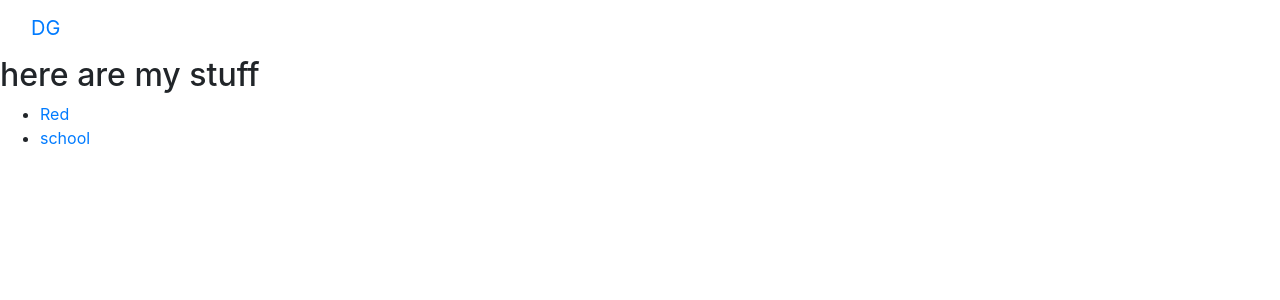
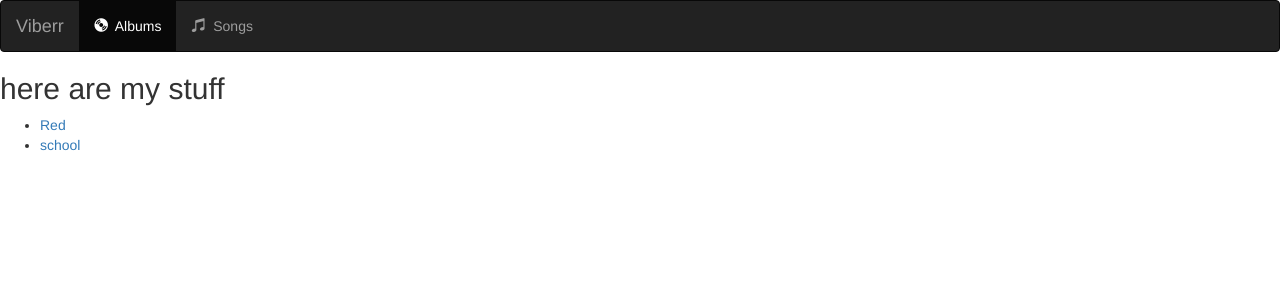
Before and after one commit to darylgqy/Django-Intro, a Django app: page /music/ in a window 1280 px wide. Shown: the top 300 px of the page. Run offline with Django 3.2, Linux system fonts and the light colour scheme; data comes from the database, SQL or seed files in the repository; some libraries are stand-ins or nearby versions.

Commit message:
Navigation menu 26

```diff
--- a/music/templates/music/index.html
+++ b/music/templates/music/index.html
@@ -1,13 +1,37 @@
 <!-- Loads the path to your static files -->
 {% load staticfiles %}
-<link rel="stylesheet" href="https://stackpath.bootstrapcdn.com/bootstrap/4.1.3/css/bootstrap.min.css"
+<link rel="stylesheet" href="https://maxcdn.bootstrapcdn.com/bootstrap/3.3.7/css/bootstrap.min.css"
 <link rel="stylesheet" type="text/css" href="{% static 'music/style.css' %}" />
+<link href="https://fonts.googleapis.com/css?family=Lobster" rel="stylesheet">
+<script src="https://ajax.googleapis.com/ajax/libs/jquery/1.12.4/jquery.min.js"></script>
+<script src="https://maxcdn.bootstrapcdn.com/bootstrap/3.3.7/js/bootstrap.min.js" integrity="sha384-Tc5IQib027qvyjSMfHjOMaLkfuWVxZxUPnCJA7l2mCWNIpG9mGCD8wGNIcPD7Txa" crossorigin="anonymous"></script>
 
-<nav class="navbar navbar-default">
+<nav class="navbar navbar-inverse">
      <div class="container-fluid">
-         <!--Logo-->
+         <!--Header-->
          <div class="navbar-header">
-             <a class="navbar-brand" href="{% url 'music:index' %}">DG</a>
+             <a class="navbar-brand" href="{% url 'music:index' %}">Viberr</a>
+             <button type="button" class="navbar-toggle" data-toggle="collapse" data-target=".navbar-collapse">
+                     <span class="icon-bar"></span>
+                     <span class="icon-bar"></span>
+                     <span class="icon-bar"></span>
+             </button>
+         </div>
+
+         <!--Items-->
+         <div class="collapse navbar-collapse">
+            <ul class="nav navbar-nav">
+                <li class="active">
+                    <a href="{% url 'music:index' %}">
+                        <span class="glyphicon glyphicon-cd" aria-hidden="true"></span>&nbsp; Albums
+                    </a>
+                </li>
+                <li class="">
+                    <a href="#">
+                        <span class="glyphicon glyphicon-music" aria-hidden="true"></span>&nbsp; Songs
+                    </a>
+                </li>
+            </ul>
          </div>
      </div>
 </nav>
```
